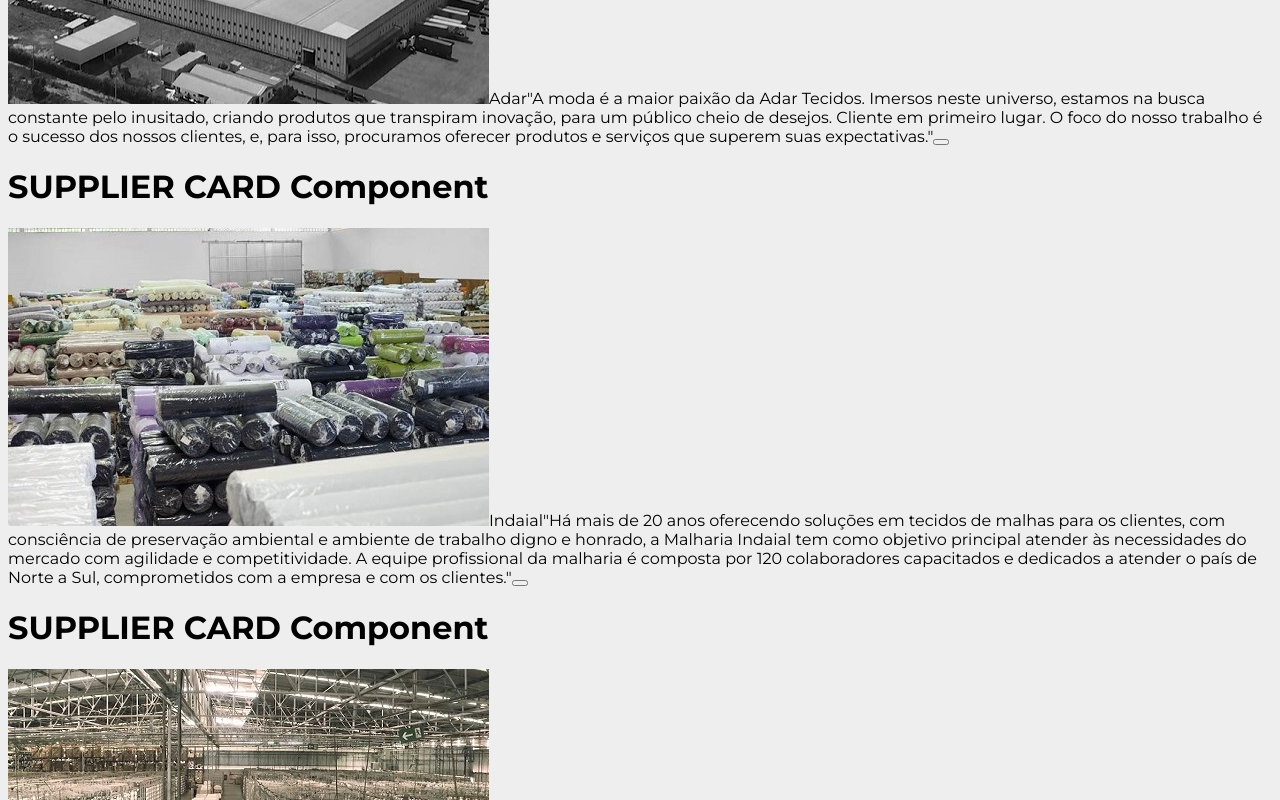
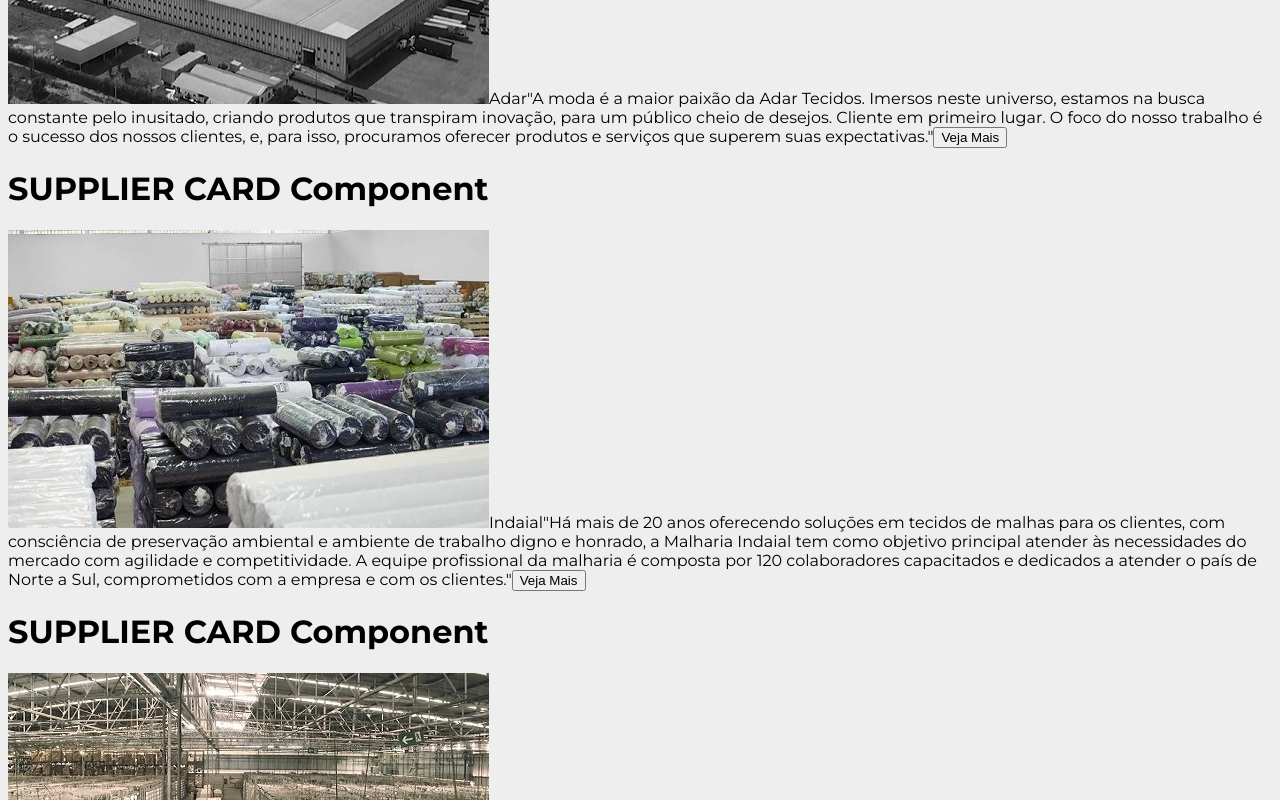
Before and after one commit to marcusviniciusmo/Companhia_Do_Saldo_Website, a React (Vite) app in the folder frontend/: page /suppliers in a window 1280 px wide. Shown: the part 920-1720 px from the top of the page. Built offline with nearby package versions, Linux system fonts and the light colour scheme.

Commit message:
Creation of mocked data for the SupplierCard component

```diff
--- a/frontend/src/components/SupplierCard/index.tsx
+++ b/frontend/src/components/SupplierCard/index.tsx
@@ -1,6 +1,14 @@
-import { SupplierCardProps } from "../../types/SupplierCard";
+import { useEffect, useState } from "react";
+import { SupplierCardMocks, SupplierCardProps } from "../../types/SupplierCard";
+import { MockedData } from "../../mocks/SupplierCard";
 
 export function SupplierCard(props: SupplierCardProps) {
+  const [mockedData, setMockedData] = useState<SupplierCardMocks>();
+
+  useEffect(() => {
+    setMockedData(MockedData);
+  }, []);
+
   return (
     <>
       <h1>SUPPLIER CARD Component</h1>
@@ -10,7 +18,7 @@
       <span>{props.title}</span>
       <span>{props.text}</span>
 
-      <button>{}</button>
+      <button>{mockedData?.buttonText}</button>
     </>
   );
 };
--- /dev/null
+++ b/frontend/src/mocks/SupplierCard/index.tsx
@@ -0,0 +1,5 @@
+import { SupplierCardMocks } from "../../types/SupplierCard";
+
+export const MockedData: SupplierCardMocks = {
+  buttonText: 'Veja Mais'
+};
--- a/frontend/src/types/SupplierCard/index.tsx
+++ b/frontend/src/types/SupplierCard/index.tsx
@@ -1,4 +1,8 @@
 import { ImageProps } from "../Global";
+
+export interface SupplierCardMocks {
+  buttonText: string;
+};
 
 export interface SupplierCardProps {
   id: number;
```
